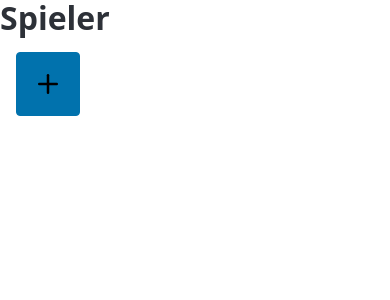
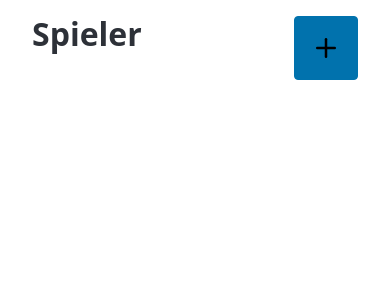
Before and after one commit to drusin/pantomime, a Vue app: page /profiles in a window 390 px wide. Shown: the top 300 px of the page. Built offline with nearby package versions, Linux system fonts and the light colour scheme.

Commit message:
Added responsive layout and styling to various views

```diff
--- a/src/App.vue
+++ b/src/App.vue
@@ -3,5 +3,12 @@ import { RouterView } from 'vue-router'
 </script>
 
 <template>
-  <RouterView />
+  <div class="main">
+    <RouterView />
+  </div>
 </template>
+<style scoped>
+.main {
+  padding: 1em;
+}
+</style>
--- a/src/components/AvatarComponent.vue
+++ b/src/components/AvatarComponent.vue
@@ -11,6 +11,9 @@ defineProps<{
   </div>
 </template>
 <style scoped>
+.medium-element {
+  margin: 1rem;
+}
 img {
   object-fit: contain;
   border-radius: 50%;
--- a/src/components/NewProfile.vue
+++ b/src/components/NewProfile.vue
@@ -23,6 +23,7 @@ const fileSelected = async (e: Event) => {
   }
   const base64 = await fileToBase64(file);
   const profile = await profileStore.createProfile(base64);
+  input.value = null;
   emit('profileCreated', profile.id);
   close();
 }
--- a/src/views/HomeView.vue
+++ b/src/views/HomeView.vue
@@ -6,14 +6,16 @@ words.reset();
 </script>
 
 <template>
-  <header class="container">Pantomime</header>
-  <main class="container">
-    <div class="links">
+  <div class="container">
+    <header><h1>Pantomime</h1></header>
+    <main>
+      <div class="links">
         <RouterLink to="/play">Los gehts!</RouterLink>
         <RouterLink to="/profiles">Spieler</RouterLink>
         <RouterLink to="/gallery">Gallerie</RouterLink>
-    </div>
-  </main>
+      </div>
+    </main>
+  </div>
 </template>
 
 <style scoped>
--- a/src/views/ProfileView.vue
+++ b/src/views/ProfileView.vue
@@ -4,7 +4,6 @@ import NewProfile from "@/components/NewProfile.vue";
 import { ref, useTemplateRef, type Ref } from "vue";
 import { useProfileStore } from "@/stores/profiles";
 import type { Profile } from "@/types";
-import { l } from "vue-router/dist/index-DJQJwTR2.js";
 import AvatarComponent from "@/components/AvatarComponent.vue";
 
 const newProfile = useTemplateRef('new-profile');
@@ -20,10 +19,28 @@ async function loadProfiles() {
 
 </script>
 <template>
-  <h1>Spieler</h1>
   <div class="container">
-    <PlusButton :clickAction="openProfilePopup"></PlusButton>
-    <AvatarComponent v-for="profile in profiles" v-bind:key="profile.id" :profile="profile"></AvatarComponent>
+    <header>
+      <h1>Spieler</h1>
+      <PlusButton :clickAction="openProfilePopup"></PlusButton>
+    </header>
+    <main class="container">
+      <AvatarComponent v-for="profile in profiles" v-bind:key="profile.id"
+                       :profile="profile"></AvatarComponent>
+    </main>
     <NewProfile ref="new-profile" @profileCreated="loadProfiles"></NewProfile>
   </div>
 </template>
+<style scoped>
+header {
+  display: flex;
+  justify-content: space-between;
+}
+
+main {
+  padding: 1rem;
+  display: flex;
+  flex-direction: row;
+  flex-wrap: wrap;
+}
+</style>
```
Also changed, not shown: src/views/GalleryView.vue (+21 -3 lines).
